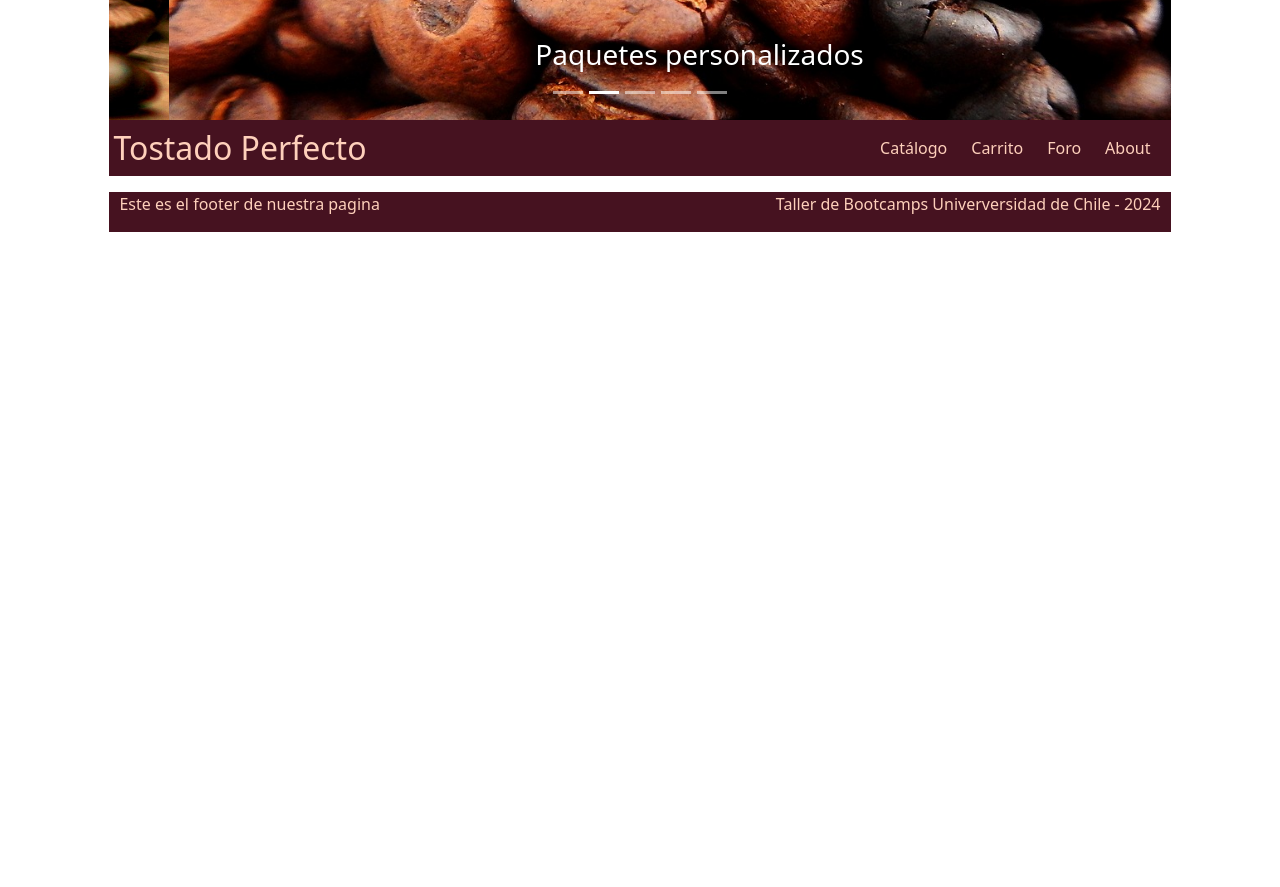
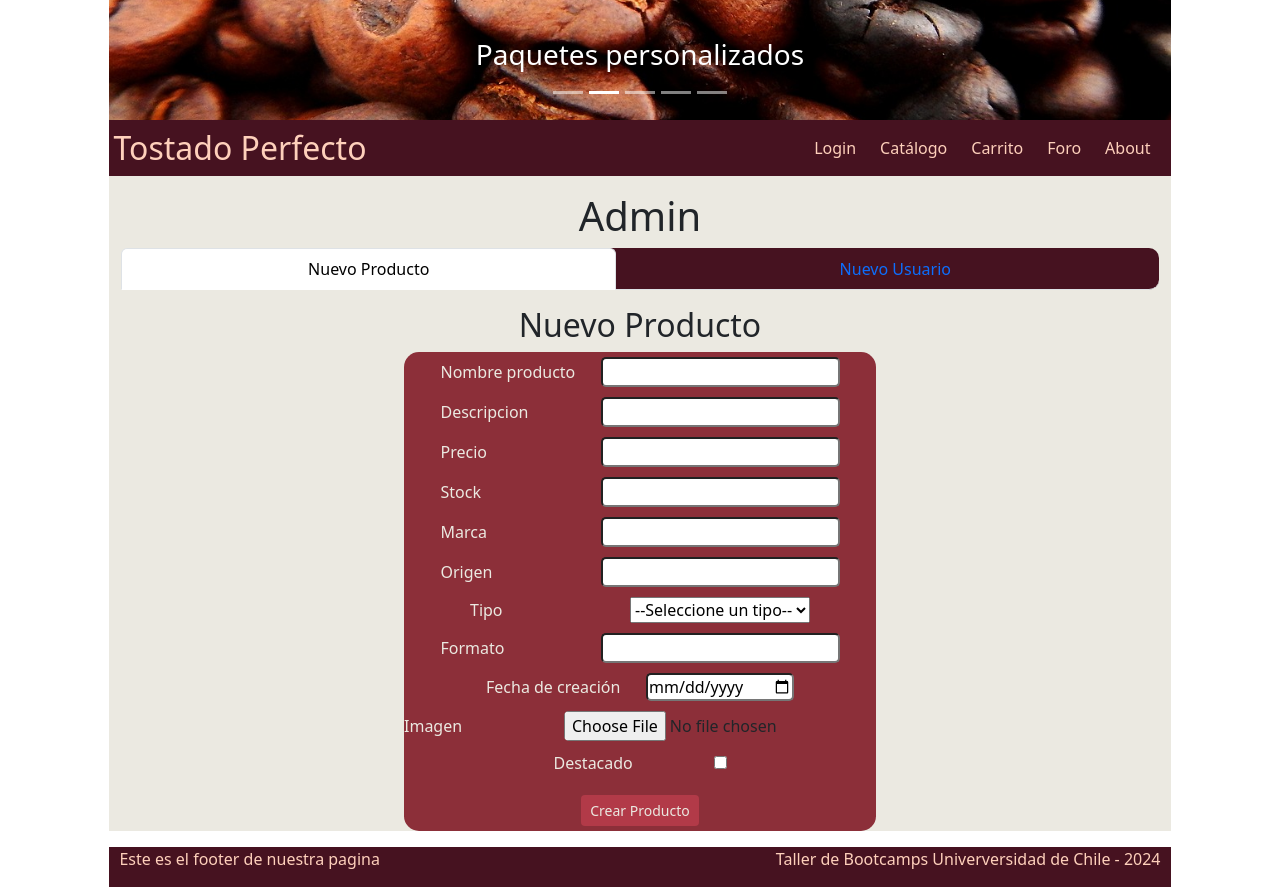
Before and after one commit to bootcamp-uchile-2024/grupo-4-frontend, a React (Vite) app in the folder TostadoPerfecto/: page /admin in a window 1280 px wide. Shown: the part 200-1087 px from the top of the page. Before the commit the page ends 800 px from the top, so only its background shows below. Built offline with nearby package versions, Linux system fonts and the light colour scheme.

Commit message:
Add: login, creacion de usuario, creacion de producto

```diff
--- a/TostadoPerfecto/index.html
+++ b/TostadoPerfecto/index.html
@@ -8,12 +8,16 @@
   <script src="https://kit.fontawesome.com/9b64fd141d.js" crossorigin="anonymous"></script>
   <link rel="stylesheet" href="https://cdn.jsdelivr.net/npm/bootstrap@5.3.2/dist/css/bootstrap.min.css"
     integrity="sha384-T3c6CoIi6uLrA9TneNEoa7RxnatzjcDSCmG1MXxSR1GAsXEV/Dwwykc2MPK8M2HN" crossorigin="anonymous" />
-    <script src="https://kit.fontawesome.com/d0d86d18da.js" crossorigin="anonymous"></script>
+  <script src="https://kit.fontawesome.com/d0d86d18da.js" crossorigin="anonymous"></script>
+
+
+
   <title>Tostado Perfecto</title>
 </head>
 
 <body>
   <div id="root"></div>
+
   <script type="module" src="/src/main.tsx"></script>
 </body>
 
--- a/TostadoPerfecto/package.json
+++ b/TostadoPerfecto/package.json
@@ -10,6 +10,9 @@
     "preview": "vite preview"
   },
   "dependencies": {
+    "@fortawesome/fontawesome-svg-core": "^6.6.0",
+    "@fortawesome/free-solid-svg-icons": "^6.6.0",
+    "@fortawesome/react-fontawesome": "^0.2.2",
     "bootstrap": "^5.3.3",
     "lucide-react": "^0.439.0",
     "react": "^18.3.1",
--- a/TostadoPerfecto/src/Body.tsx
+++ b/TostadoPerfecto/src/Body.tsx
@@ -8,6 +8,8 @@ import { Foro } from "./Paginas/Foro";
 import { Home } from "./Paginas/Home";
 import { Route, Routes } from "react-router-dom";
 import { Products } from "./Paginas/Products";
+import { Login } from "./Paginas/Login";
+import { Admin } from "./Paginas/Admin";
 
 
 function Body() {
@@ -17,11 +19,13 @@ function Body() {
             <div className="container">
                <Routes>
                 <Route path="/" element={<Home/>}></Route>
+                <Route path="/login" element={<Login/>}></Route>
                 <Route path="/catalogo" element={<Catalogo/>}></Route>
                 <Route path="/carrito" element={<Carrito/>}></Route>
                 <Route path="/foro" element={<Foro/>}></Route>
                 <Route path="/about" element={<About/>}></Route>
                 <Route path="/producto/:id" element={<Products/>}></Route>
+                <Route path="/admin" element={<Admin/>}></Route>
                </Routes>
             </div>
         </div>
--- a/TostadoPerfecto/src/Componentes/CardProducto.tsx
+++ b/TostadoPerfecto/src/Componentes/CardProducto.tsx
@@ -32,7 +32,6 @@ function CardProducto({ producto }: ProductProps) {
                     `}
             </style>
             <Container>
-
                 <Card style={{ width: '18rem' }}>
                     <Card.Img variant="top" src={producto.imagen} alt={producto.nombre} />
                     <Card.Body>
@@ -42,8 +41,6 @@ function CardProducto({ producto }: ProductProps) {
                         <Button variant="flat">Añadir al carrito</Button>
                     </Card.Body>
                 </Card>
-
-
             </Container>
         </div>
     )
--- a/TostadoPerfecto/src/Componentes/NavBar.tsx
+++ b/TostadoPerfecto/src/Componentes/NavBar.tsx
@@ -9,6 +9,7 @@ export function Navbar() {
             <nav className="nav">
                 <Link to="/" className="site-title">Tostado Perfecto</Link>
                 <ul>
+                    <CustomLink to="/login">Login</CustomLink>
                     <CustomLink to="/catalogo">Catálogo</CustomLink>
                     <CustomLink to="/carrito">Carrito</CustomLink>
                     <CustomLink to="/foro">Foro</CustomLink>
--- /dev/null
+++ b/TostadoPerfecto/src/Paginas/Admin.css
@@ -0,0 +1,52 @@
+.container-admin{
+    display: flex;
+    flex-flow: column;
+}
+
+.nav-tabs .nav-item.show .nav-link, .nav-tabs .nav-link.active {
+    color: #461220;
+    background-color: #EBE9E1;
+    border-color: #B23A48;
+}
+
+.nav-tabs .nav-link:hover{
+    color: #8C2F39
+}
+.nav-tabs {
+    border-bottom: none;
+}
+
+ul{
+    border-radius: 10px;
+    margin: 0;
+    padding: 0;
+}
+
+#productoForm, #userForm{
+    background-color: #8C2F39;
+    border-radius: 15px;
+    display: flex;
+    justify-content: center;
+    align-items: center;
+    flex-flow: column;
+}
+.label-form{
+    width: 10rem;
+    color: #EBE9E1;
+    text-align: left;
+}
+.mini-caja {
+    margin: 5px 0px;
+}
+
+.fecha-cracion{
+    width: 13rem ;
+}
+.label-imagen{
+    width: 5rem;
+}
+
+div .tab-content{
+    display: flex;
+    justify-content: center;
+}
--- /dev/null
+++ b/TostadoPerfecto/src/Paginas/Admin.tsx
@@ -0,0 +1,106 @@
+
+import { Tabs, Tab, Button } from "react-bootstrap";
+import "./Admin.css"
+
+export function Admin() {
+
+
+    return (
+        <div className="container-admin">
+            <h1>Admin</h1>
+            <Tabs
+                defaultActiveKey="newProduct"
+                className="mb-3"
+                justify
+            >
+                <Tab eventKey="newProduct" title="Nuevo Producto" className="first-tab">
+                    <h2>Nuevo Producto</h2>
+                    <form id="productoForm">
+                        <div className="mini-caja">
+                            <label htmlFor="" className="label-form">Nombre producto</label>
+                            <input type="text"></input>
+                        </div>
+                        <div className="mini-caja">
+                            <label htmlFor="" className="label-form">Descripcion</label>
+                            <input type="text"></input>
+                        </div>
+                        <div className="mini-caja">
+                            <label htmlFor="" className="label-form">Precio</label>
+                            <input type="number"></input>
+                        </div>
+
+                        <div className="mini-caja">
+                            <label htmlFor="" className="label-form">Stock</label>
+                            <input type="number"></input>
+                        </div>
+                        <div className="mini-caja">
+                            <label htmlFor="" className="label-form">Marca</label>
+                            <input type="text"></input>
+                        </div>
+                        <div className="mini-caja">
+                            <label htmlFor="" className="label-form">Origen</label>
+                            <input type="text"></input>
+                        </div>
+                        <div className="mini-caja">
+                            <label htmlFor="" className="label-form">Tipo</label>
+                            <select name="" id="">
+                                <option value="">--Seleccione un tipo--</option>
+                                <option value="accesorios">Accesorios</option>
+                                <option value="bebidas">Bebidas</option>
+                                <option value="box">Box</option>
+                            </select>
+                        </div>
+                        <div className="mini-caja">
+                            <label htmlFor="" className="label-form">Formato</label>
+                            <input type="text"></input>
+                        </div>
+                        <div className="mini-caja">
+                            <label htmlFor="" className="label-form" id="fecha-cracion">Fecha de creación</label>
+                            <input type="date"></input>
+                        </div>
+                        <div className="mini-caja">
+                            <label htmlFor="" className="label-form" id="label-imagen">Imagen</label>
+                            <input type="file"></input>
+                        </div>
+                        <div className="mini-caja">
+                            <label htmlFor="" className="label-form">Destacado</label>
+                            <input type="checkbox"></input>
+                        </div>
+                        <div className="mini-caja">
+                            <Button variant="flat" type="submit" size="sm" >Crear Producto</Button>
+                        </div>
+                    </form>
+                </Tab>
+                <Tab eventKey="newUser" title="Nuevo Usuario">
+                    <h2>Nuevo Usuario</h2>
+                    <form id="userForm">
+                        <div className="mini-caja">
+                            <label htmlFor="" className="label-form">Nombre Usuario</label>
+                            <input type="text"></input>
+                        </div>
+                        <div className="mini-caja">
+                            <label htmlFor="" className="label-form">Contraseña</label>
+                            <input type="text"></input>
+                        </div>
+                        <div className="mini-caja">
+                            <label htmlFor="" className="label-form">Confirmar contraseña</label>
+                            <input type="number"></input>
+                        </div>
+                        <div className="mini-caja">
+                            <label htmlFor="" className="label-form">Tipo de usuario</label>
+                            <select name="" id="">
+                                <option value="">--Seleccione un tipo--</option>
+                                <option value="admin">Administrador</option>
+                                <option value="normal">Normal</option>
+                            </select>
+                        </div>
+                        <div className="mini-caja">
+                            <Button variant="flat" type="submit" size="sm" >Crear Usuario</Button>
+                        </div>
+                    </form>
+                </Tab>
+
+            </Tabs>
+        </div>
+    )
+}
--- /dev/null
+++ b/TostadoPerfecto/src/Paginas/Login.css
@@ -0,0 +1,40 @@
+#loginForm {
+    background-color: #8C2F39;
+    width: 15rem;
+    height: 10rem;
+    border-radius: 15px;
+    display: flex;
+    justify-content: center;
+    align-items: center;
+    flex-flow: wrap;
+}
+
+.contenedor-login {
+    display: flex;
+    justify-content: center;
+    align-items: center;
+    flex-flow: wrap;
+}
+
+.icono {
+    color: #EBE9E1;
+    padding-right: 10px;
+}
+
+.mini-caja {
+    margin: auto;
+}
+
+input {
+    border-radius: 5px;
+}
+
+.btn-flat {
+    background-color: #B23A48 !important;
+    color: #EBE9E1 !important;
+    margin-top: 10px;
+}
+
+.btn-flat:hover {
+    background-color: #461220 !important;
+}
--- /dev/null
+++ b/TostadoPerfecto/src/Paginas/Login.tsx
@@ -0,0 +1,61 @@
+import { faKey, faUser } from "@fortawesome/free-solid-svg-icons";
+import "./Login.css"
+import { FontAwesomeIcon } from '@fortawesome/react-fontawesome';
+import { Button } from "react-bootstrap";
+import React, { useState } from "react";
+import {  useNavigate} from 'react-router-dom';
+
+
+
+export function Login() {
+
+    const [formData, setFormData] = useState({
+        nombre: "",
+        password: ""
+    });
+
+    function handleChange(e: React.ChangeEvent<HTMLInputElement | HTMLSelectElement>) {
+        const { name, value } = e.target;
+        setFormData({ ...formData, [name]: value })
+    }
+
+    function handleSubmit(event: React.FormEvent) {
+        event.preventDefault();
+        console.log("Datos del formulario en JSON:", JSON.stringify(formData, null, 2));
+    }
+
+    const navigate = useNavigate();
+    const handleIngresar = () => {
+        navigate("/admin");
+    }
+
+    return (
+        <div className="contenedor-login">
+            <form onSubmit={handleSubmit} id="loginForm">
+                <div className="mini-caja">
+                    <FontAwesomeIcon icon={faUser} className="icono" />
+                    <input
+                        type="text"
+                        name="nombre"
+                        value={formData.nombre}
+                        onChange={handleChange}
+                        id="usuario"
+                        placeholder="Nombre de usuario" />
+                </div>
+                <div className="mini-caja">
+                    <FontAwesomeIcon icon={faKey} className="icono" />
+                    <input
+                        type="password"
+                        name="password"
+                        value={formData.password}
+                        onChange={handleChange}
+                        id="password"
+                        placeholder="Contraseña" />
+                </div>
+                <div className="mini-caja">
+                    <Button variant="flat" type="submit" size="sm" onClick={handleIngresar}>Ingresar</Button>
+                </div>
+            </form>
+        </div>
+    )
+}
--- a/TostadoPerfecto/src/main.tsx
+++ b/TostadoPerfecto/src/main.tsx
@@ -6,6 +6,7 @@ import Body from './Body.tsx'
 import Footer from './Footer.tsx'
 import { BrowserRouter } from 'react-router-dom'
 import 'bootstrap/dist/css/bootstrap.min.css';
+
 
 createRoot(document.getElementById('root')!).render(
   <StrictMode>
```
Also changed, not shown: 1 other file (tests, documents, lock files or other folders).
